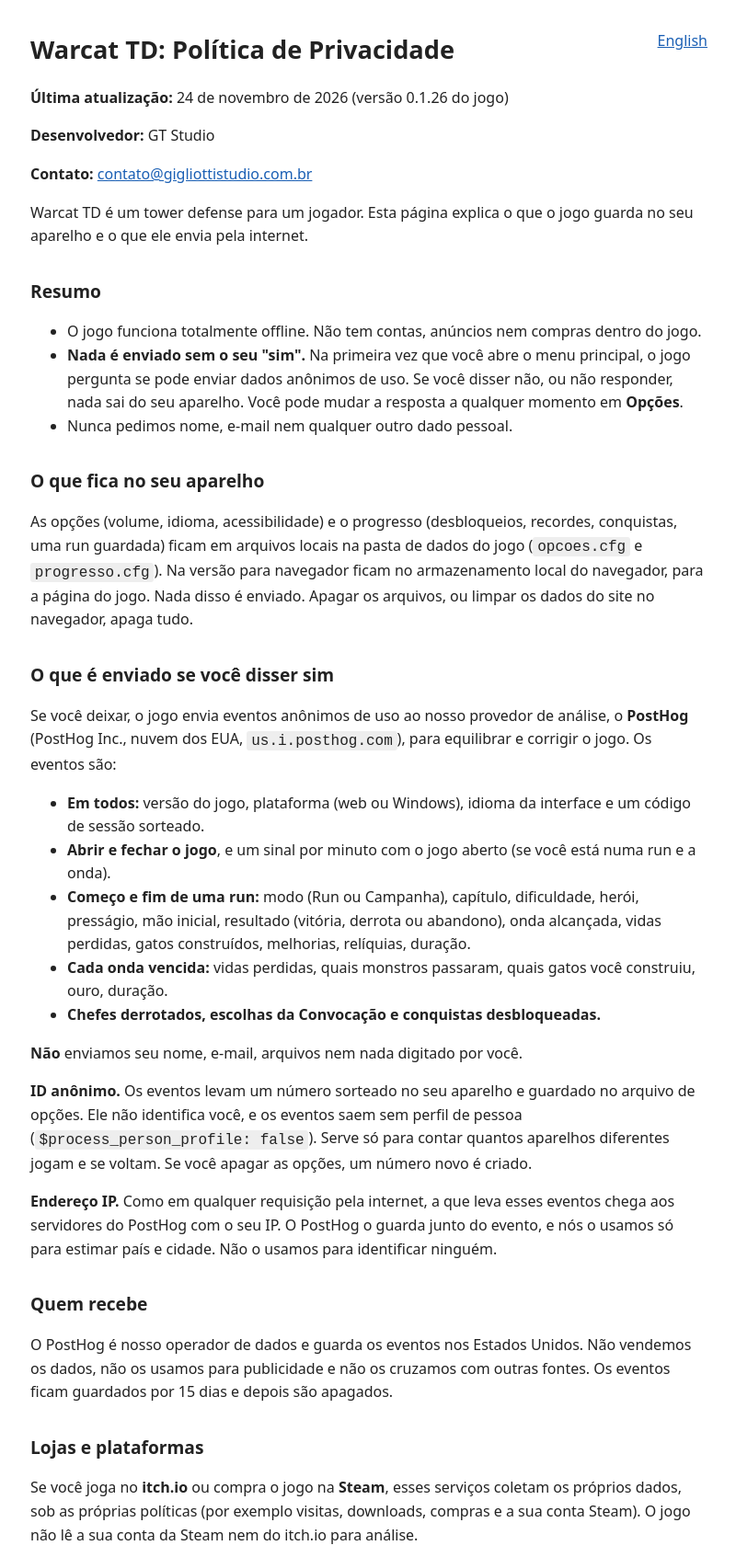
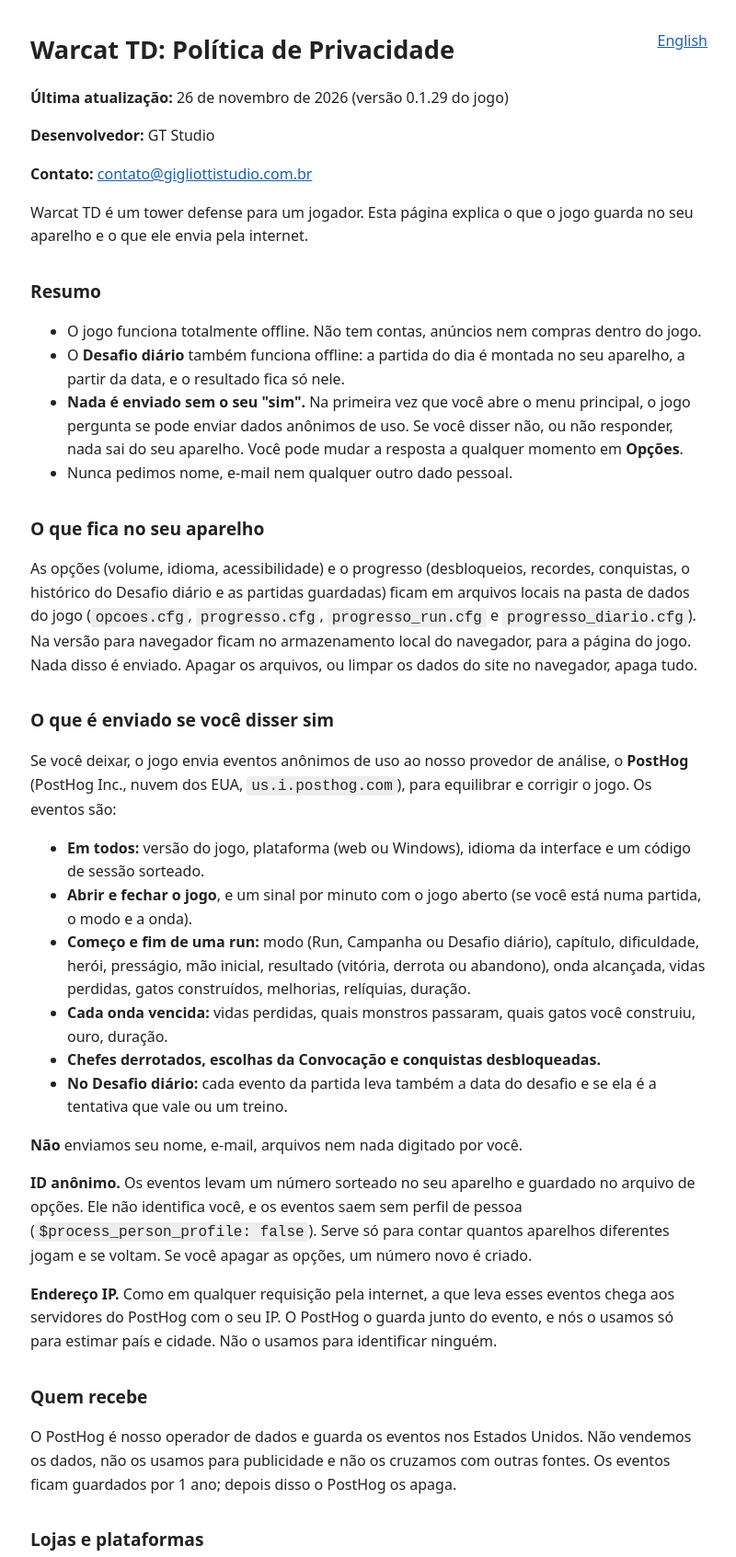
Before and after one commit to gigliottistudio/warcat-td-wiki, a plain HTML site: page privacidade/pt/index.html in a window 1280 px wide. Shown: the top 1693 px of the page at 92% size, without its empty margins (239-1039 px from the left). Drawn offline with Linux system fonts and the light colour scheme.

Commit message:
Política de privacidade: Desafio diário e retenção de 1 ano
Co-Authored-By: Claude Sonnet 5.5 <noreply@anthropic.com>

```diff
--- a/privacidade/pt/index.html
+++ b/privacidade/pt/index.html
@@ -11,32 +11,34 @@ a{color:#1a5fb4}.lang{float:right}@media(prefers-color-scheme:dark){body{backgro
 <body>
 <a class="lang" href="../">English</a>
 <h1>Warcat TD: Política de Privacidade</h1>
-<p><strong>Última atualização:</strong> 24 de novembro de 2026 (versão 0.1.26 do jogo)</p>
+<p><strong>Última atualização:</strong> 26 de novembro de 2026 (versão 0.1.29 do jogo)</p>
 <p><strong>Desenvolvedor:</strong> GT Studio</p>
 <p><strong>Contato:</strong> <a href="mailto:contato@gigliottistudio.com.br">contato@gigliottistudio.com.br</a></p>
 <p>Warcat TD é um tower defense para um jogador. Esta página explica o que o jogo guarda no seu aparelho e o que ele envia pela internet.</p>
 <h2>Resumo</h2>
 <ul>
 <li>O jogo funciona totalmente offline. Não tem contas, anúncios nem compras dentro do jogo.</li>
+<li>O <strong>Desafio diário</strong> também funciona offline: a partida do dia é montada no seu aparelho, a partir da data, e o resultado fica só nele.</li>
 <li><strong>Nada é enviado sem o seu "sim".</strong> Na primeira vez que você abre o menu principal, o jogo pergunta se pode enviar dados anônimos de uso. Se você disser não, ou não responder, nada sai do seu aparelho. Você pode mudar a resposta a qualquer momento em <strong>Opções</strong>.</li>
 <li>Nunca pedimos nome, e-mail nem qualquer outro dado pessoal.</li>
 </ul>
 <h2>O que fica no seu aparelho</h2>
-<p>As opções (volume, idioma, acessibilidade) e o progresso (desbloqueios, recordes, conquistas, uma run guardada) ficam em arquivos locais na pasta de dados do jogo (<code>opcoes.cfg</code> e <code>progresso.cfg</code>). Na versão para navegador ficam no armazenamento local do navegador, para a página do jogo. Nada disso é enviado. Apagar os arquivos, ou limpar os dados do site no navegador, apaga tudo.</p>
+<p>As opções (volume, idioma, acessibilidade) e o progresso (desbloqueios, recordes, conquistas, o histórico do Desafio diário e as partidas guardadas) ficam em arquivos locais na pasta de dados do jogo (<code>opcoes.cfg</code>, <code>progresso.cfg</code>, <code>progresso_run.cfg</code> e <code>progresso_diario.cfg</code>). Na versão para navegador ficam no armazenamento local do navegador, para a página do jogo. Nada disso é enviado. Apagar os arquivos, ou limpar os dados do site no navegador, apaga tudo.</p>
 <h2>O que é enviado se você disser sim</h2>
 <p>Se você deixar, o jogo envia eventos anônimos de uso ao nosso provedor de análise, o <strong>PostHog</strong> (PostHog Inc., nuvem dos EUA, <code>us.i.posthog.com</code>), para equilibrar e corrigir o jogo. Os eventos são:</p>
 <ul>
 <li><strong>Em todos:</strong> versão do jogo, plataforma (web ou Windows), idioma da interface e um código de sessão sorteado.</li>
-<li><strong>Abrir e fechar o jogo</strong>, e um sinal por minuto com o jogo aberto (se você está numa run e a onda).</li>
-<li><strong>Começo e fim de uma run:</strong> modo (Run ou Campanha), capítulo, dificuldade, herói, presságio, mão inicial, resultado (vitória, derrota ou abandono), onda alcançada, vidas perdidas, gatos construídos, melhorias, relíquias, duração.</li>
+<li><strong>Abrir e fechar o jogo</strong>, e um sinal por minuto com o jogo aberto (se você está numa partida, o modo e a onda).</li>
+<li><strong>Começo e fim de uma run:</strong> modo (Run, Campanha ou Desafio diário), capítulo, dificuldade, herói, presságio, mão inicial, resultado (vitória, derrota ou abandono), onda alcançada, vidas perdidas, gatos construídos, melhorias, relíquias, duração.</li>
 <li><strong>Cada onda vencida:</strong> vidas perdidas, quais monstros passaram, quais gatos você construiu, ouro, duração.</li>
 <li><strong>Chefes derrotados, escolhas da Convocação e conquistas desbloqueadas.</strong></li>
+<li><strong>No Desafio diário:</strong> cada evento da partida leva também a data do desafio e se ela é a tentativa que vale ou um treino.</li>
 </ul>
 <p><strong>Não</strong> enviamos seu nome, e-mail, arquivos nem nada digitado por você.</p>
 <p><strong>ID anônimo.</strong> Os eventos levam um número sorteado no seu aparelho e guardado no arquivo de opções. Ele não identifica você, e os eventos saem sem perfil de pessoa (<code>$process_person_profile: false</code>). Serve só para contar quantos aparelhos diferentes jogam e se voltam. Se você apagar as opções, um número novo é criado.</p>
 <p><strong>Endereço IP.</strong> Como em qualquer requisição pela internet, a que leva esses eventos chega aos servidores do PostHog com o seu IP. O PostHog o guarda junto do evento, e nós o usamos só para estimar país e cidade. Não o usamos para identificar ninguém.</p>
 <h2>Quem recebe</h2>
-<p>O PostHog é nosso operador de dados e guarda os eventos nos Estados Unidos. Não vendemos os dados, não os usamos para publicidade e não os cruzamos com outras fontes. Os eventos ficam guardados por 15 dias e depois são apagados.</p>
+<p>O PostHog é nosso operador de dados e guarda os eventos nos Estados Unidos. Não vendemos os dados, não os usamos para publicidade e não os cruzamos com outras fontes. Os eventos ficam guardados por 1 ano; depois disso o PostHog os apaga.</p>
 <h2>Lojas e plataformas</h2>
 <p>Se você joga no <strong>itch.io</strong> ou compra o jogo na <strong>Steam</strong>, esses serviços coletam os próprios dados, sob as próprias políticas (por exemplo visitas, downloads, compras e a sua conta Steam). O jogo não lê a sua conta da Steam nem do itch.io para análise.</p>
 <h2>Suas escolhas e direitos</h2>
```
Also changed, not shown: privacidade/index.html (+7 -5 lines).
